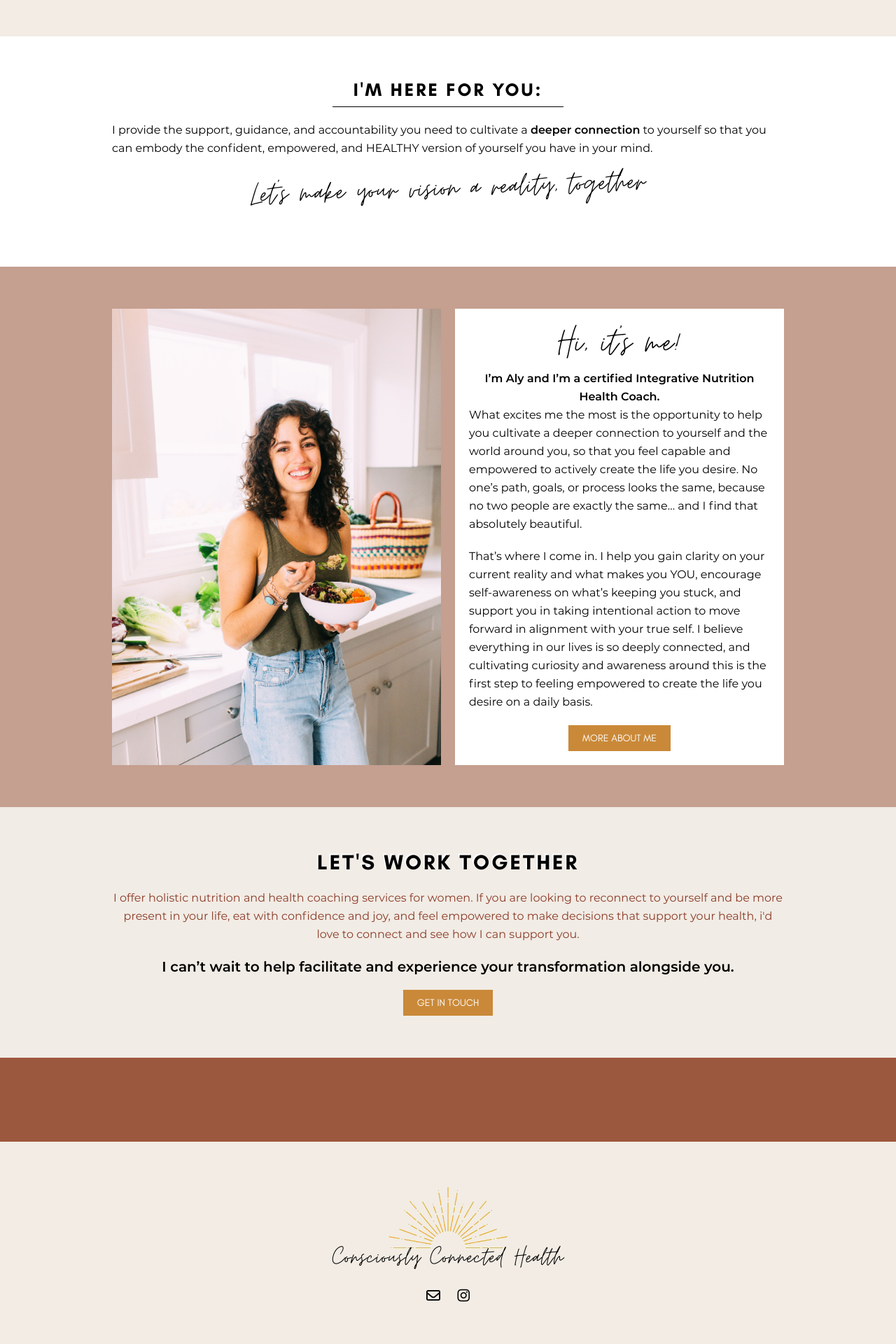
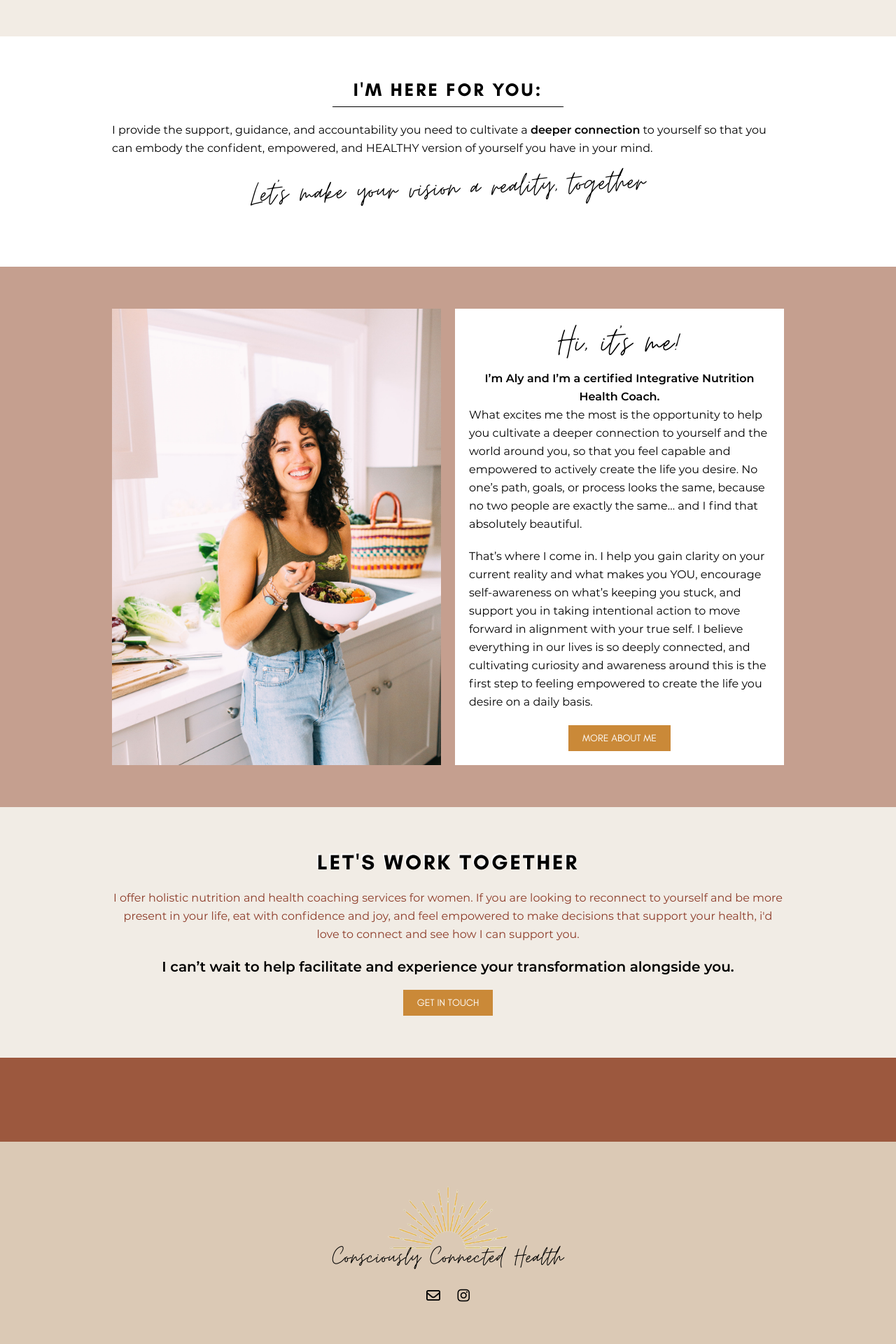
Before and after one commit to Consciously-Connected-Health/consciously-connected-health.github.io, a Jekyll site: the page built from index.html, in a window 1280 px wide. Shown: the part 1053-2973 px from the top of the page at 70% size. Built offline with Jekyll 4.4.1, drawn with Linux system fonts in a browser that asks for light colours; nearby versions of some CDN libraries.

Commit message:
Footer background color update

```diff
--- a/assets/css/styles.css
+++ b/assets/css/styles.css
@@ -261,7 +261,7 @@ p ~ * {
 /* Footer */
 
 .landing footer.sunny-container {
-  background-color: #F2ECE4;
+  background-color: #DBC9B5;
 }
 
 /* ************************************************* */
```
